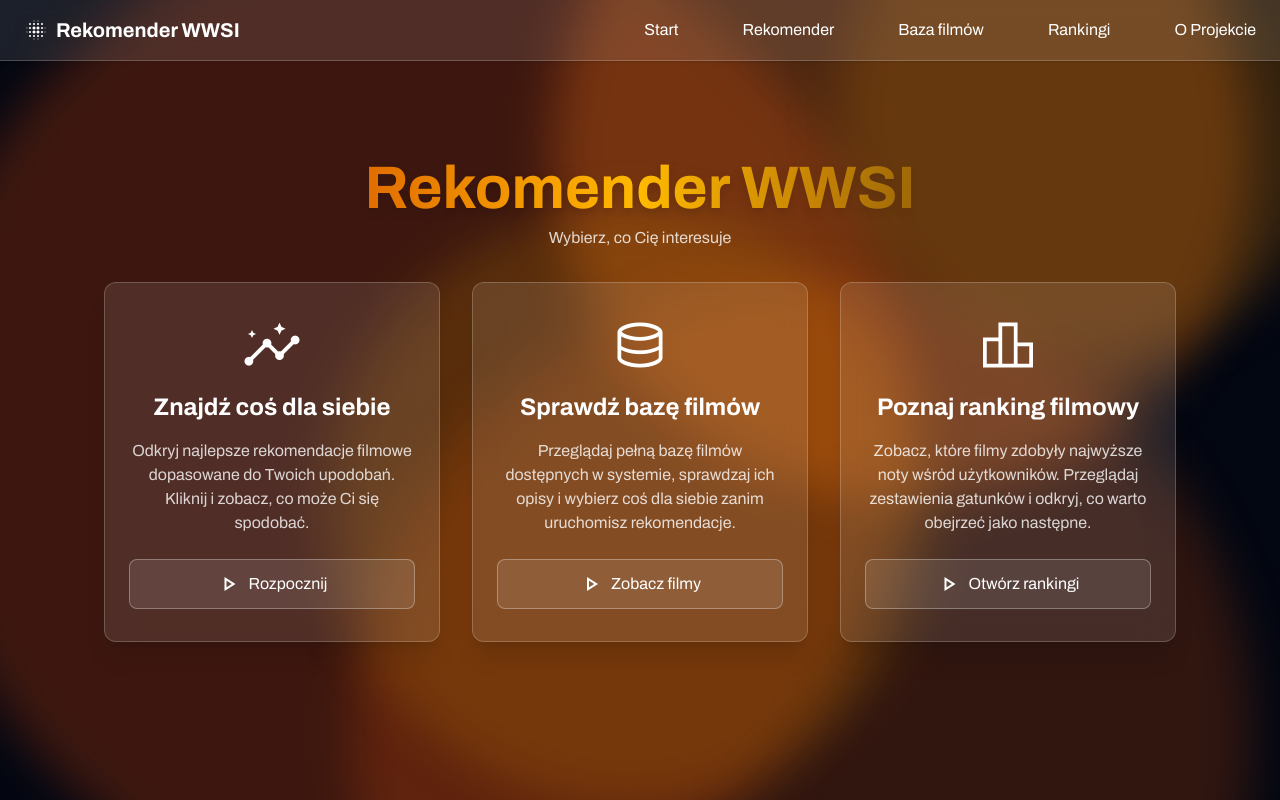
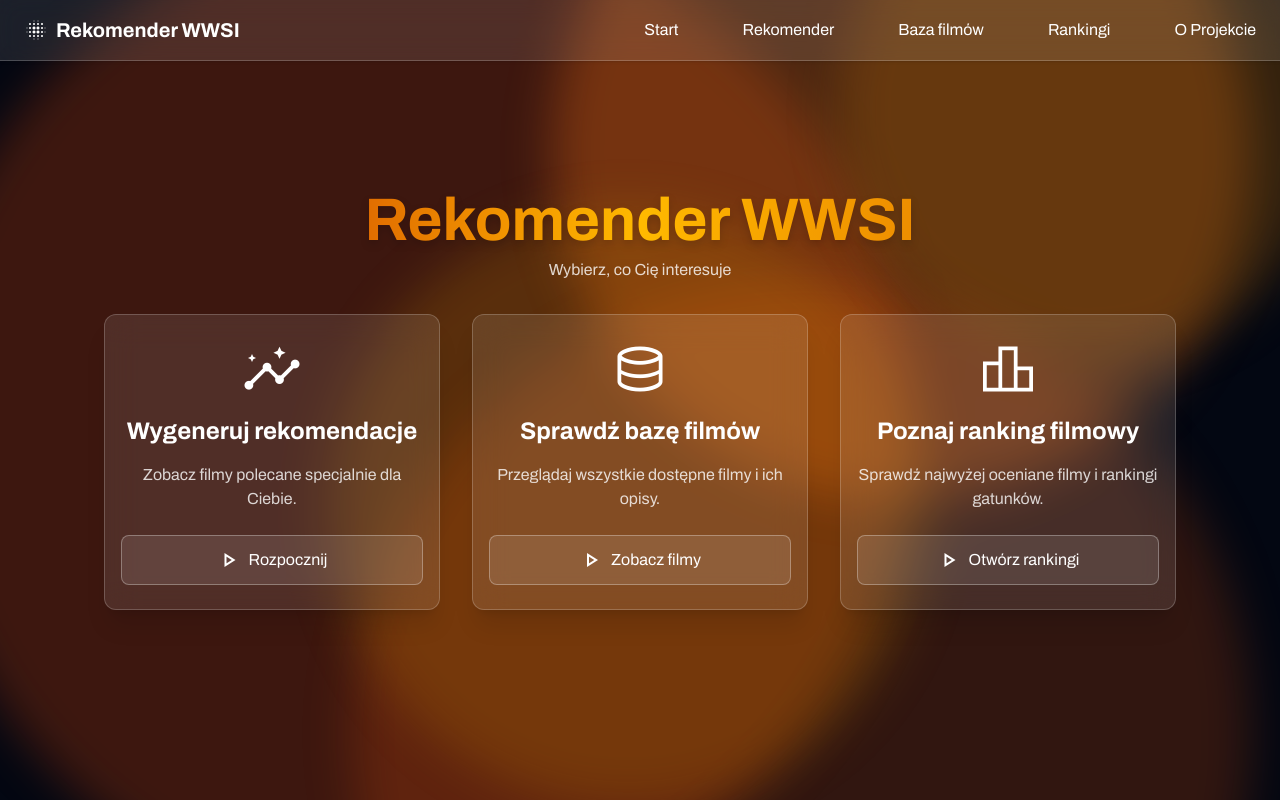
Before and after one commit to Swierszczykowaty/recommender-web, a Next.js app: page / in a window 1280 px wide. Built offline with nearby package versions, Linux system fonts and the light colour scheme; a web font is replaced by a local one.

Commit message:
[FIX] - Rankings Card, Hero Card

```diff
--- a/src/app/rankings/page.tsx
+++ b/src/app/rankings/page.tsx
@@ -1,7 +1,7 @@
 // src/app/rankings/page.tsx
 import Container from "@/components/global/Container";
 import Title from "@/components/global/Title";
-import HeroBox from "@/components/hero/Hero_box";
+import RankingCard from "@/components/rankings/RankingCard";
 
 export const RANKING_TYPES = [
   { key: "rating", label: "Najlepiej oceniane" },
@@ -13,7 +13,7 @@ export type RankingType = (typeof RANKING_TYPES)[number]["key"];
 
 export default function RankingsIndex() {
   return (
-    <section className="relative min-h-screen flex item-start md:items-center justify-center overflow-hidden pt-32 md:pt-0 mb-10 md:mb-0">
+    <section className="relative min-h-screen flex item-start lg:items-center justify-center overflow-hidden pt-32 lg:pt-0 mb-10 lg:mb-0">
       <Container>
         <div className="relative flex flex-col items-center z-10 w-full mx-auto">
           <Title
@@ -24,23 +24,22 @@ export default function RankingsIndex() {
           >
             Baza rankingów
           </Title>
-
-          <div className="relative z-10 flex flex-col md:flex-row items-stretch justify-center gap-6 md:gap-8 w-full max-w-6xl mt-8">
-            <HeroBox
+          <div className="relative z-10 flex flex-col lg:flex-none lg:grid lg:grid-cols-3 items-stretch justify-center gap-6 lg:gap-8 w-full max-w-6xl mt-8">
+            <RankingCard
               href="/rankings/rating"
               icon="diamond_shine"
               title="Najlepiej oceniane"
               description="Zobacz filmy z najwyższą średnią oceną."
               buttonText="Sprawdź"
             />
-            <HeroBox
+            <RankingCard
               href="/rankings/votes"
               icon="how_to_vote"
               title="Najwięcej głosów"
               description="Sprawdź, które tytuły zebrały najwięcej opinii."
               buttonText="Sprawdź"
             />
-            <HeroBox
+            <RankingCard
               href="/rankings/revenue"
               icon="attach_money"
               title="Największy zysk"
--- a/src/components/hero/Hero.tsx
+++ b/src/components/hero/Hero.tsx
@@ -2,10 +2,12 @@
 
 import Title from "@/components/global/Title";
 import Container from "@/components/global/Container";
-import HeroBox from "@/components/hero/Hero_box";
 import React from "react";
-
-
+import HeroCard from "@/components/rankings/RankingCard";
+const handleOpenRanking = () => {
+  // Tutaj możesz dodać logikę, np. przekierowanie na inną stronę
+  alert("Przycisk rankingu został kliknięty!");
+};
 export default function Hero() {
   return (
     <section className="relative min-h-screen flex item-start md:items-center justify-center overflow-hidden pt-32 md:pt-0 mb-10 md:mb-0">
@@ -16,40 +18,36 @@ export default function Hero() {
               subtitle="Wybierz, co Cię interesuje"
               gradientFrom="from-orange-700"
               gradientVia="via-amber-400"
-              gradientTo="to-amber-570"
+              gradientTo="to-amber-600"
             >
               Rekomender WWSI
             </Title>
           </div>
 
-          <div className="relative z-10 flex flex-col md:flex-row items-stretch justify-center gap-6 md:gap-8 w-full max-w-6xl mt-8">
-            {/* Box 1 */}
-            <HeroBox
+          <div className="relative z-10 flex flex-col lg:flex-none lg:grid lg:grid-cols-3 items-stretch justify-center gap-6 lg:gap-8 w-full max-w-6xl mt-8">
+            <HeroCard
               href="/recommender"
               icon="insights"
-              title="Znajdź coś dla siebie"
-              description="Odkryj najlepsze rekomendacje filmowe dopasowane do Twoich upodobań. Kliknij i zobacz, co może Ci się spodobać."
+              title="Wygeneruj rekomendacje"
+              description="Zobacz filmy polecane specjalnie dla Ciebie."
               buttonText="Rozpocznij"
             />
-            {/* Box 2 */}
-            <HeroBox
+
+            <HeroCard
               href="/movies"
               icon="database"
               title="Sprawdź bazę filmów"
-              description="Przeglądaj pełną bazę filmów dostępnych w systemie, sprawdzaj
-                  ich opisy i wybierz coś dla siebie zanim uruchomisz
-                  rekomendacje."
+              description="Przeglądaj wszystkie dostępne filmy i ich opisy."
               buttonText="Zobacz filmy"
             />
-                        <HeroBox
-href="/rankings"
-icon="leaderboard"
-title="Poznaj ranking filmowy"
-description="Zobacz, które filmy zdobyły najwyższe noty wśród użytkowników. Przeglądaj zestawienia gatunków i odkryj, co warto obejrzeć jako następne."
-buttonText="Otwórz rankingi"
 
+            <HeroCard
+              href="/rankings"
+              icon="leaderboard"
+              title="Poznaj ranking filmowy"
+              description="Sprawdź najwyżej oceniane filmy i rankingi gatunków."
+              buttonText="Otwórz rankingi"
             />
-
           </div>
         </div>
       </Container>
--- /dev/null
+++ b/src/components/hero/HeroCard.tsx
@@ -0,0 +1,100 @@
+"use client";
+
+import React, { useState } from "react";
+import { motion, AnimatePresence, Variants } from "framer-motion";
+import Link from "next/link";
+import Icon from "@/components/global/Icon"; // Zakładam, że ścieżka się zgadza
+
+interface HeroCardProps {
+  icon: string;
+  title: string;
+  description: string;
+  buttonText: string;
+  href?: string; // Dodajemy opcjonalny link
+  onButtonClick?: () => void; // Nadal można obsłużyć kliknięcie po swojemu
+}
+
+const HeroCard: React.FC<HeroCardProps> = ({
+  icon,
+  title,
+  description,
+  buttonText,
+  href,
+  onButtonClick,
+}) => {
+  const [isHovered, setIsHovered] = useState(false);
+
+  const backgroundContentVariants: Variants = {
+    rest: { filter: "blur(0px)", scale: 1 },
+    hover: { filter: "blur(8px)", scale: 0.95 },
+  };
+
+  const foregroundContentVariants: Variants = {
+    hidden: { opacity: 0 },
+    visible: { opacity: 1, transition: { delay: 0.1 } },
+  };
+
+  // Renderujemy button jako <a> jeśli href, w innym przypadku normalny <button>
+const ButtonElement = href
+  ? ({ children }: { children: React.ReactNode }) => (
+      <Link
+        href={href}
+        className="flex items-center justify-center w-full gap-3 px-4 py-3 font-semibold text-white transition-colors duration-300 border border-white/40 rounded-lg hover:bg-white/10"
+        onClick={onButtonClick}
+      >
+        <span>▶</span>
+        {children}
+      </Link>
+    )
+  : ({ children }: { children: React.ReactNode }) => (
+      <button
+        onClick={onButtonClick}
+        className="flex items-center justify-center w-full gap-3 px-4 py-3 font-semibold text-white transition-colors duration-300 border border-white/40 rounded-lg hover:bg-white/10"
+      >
+        <span>▶</span>
+        {children}
+      </button>
+    );
+
+
+  return (
+    <motion.div
+      onMouseEnter={() => setIsHovered(true)}
+      onMouseLeave={() => setIsHovered(false)}
+      className="relative w-full max-w- p-8 overflow-hidden text-center text-white transition-colors duration-300 bg-white/10 backdrop-blur-lg border border-white/20 rounded-xl hover:bg-gray-950/20"
+      style={{ height: "320px" }}
+    >
+      {/* Tło: ikona i tytuł */}
+      <motion.div
+        className="flex flex-col items-center justify-center h-full"
+        variants={backgroundContentVariants}
+        animate={isHovered ? "hover" : "rest"}
+        transition={{ duration: 0.4, ease: "easeInOut" }}
+      >
+        <Icon icon={icon} className="mb-4 text-white" style={{ fontSize: "60px" }} />
+        <h2 className="text-3xl font-bold">{title}</h2>
+      </motion.div>
+
+      {/* Warstwa na wierzchu: opis i przycisk */}
+      <AnimatePresence>
+        {isHovered && (
+          <motion.div
+            className="absolute inset-0 flex flex-col items-center justify-center p-8"
+            variants={foregroundContentVariants}
+            initial="hidden"
+            animate="visible"
+            exit="hidden"
+            transition={{ duration: 0.4, ease: "easeInOut" }}
+          >
+            <p className="mb-6">{description}</p>
+            <ButtonElement>
+              {buttonText}
+            </ButtonElement>
+          </motion.div>
+        )}
+      </AnimatePresence>
+    </motion.div>
+  );
+};
+
+export default HeroCard;
--- a/src/components/hero/Hero_box.tsx
+++ /dev/null
@@ -1,46 +0,0 @@
-"use client";
-import Link from "next/link";
-import { motion } from "framer-motion";
-import Icon from "@/components/global/Icon"; // zakładam, że tu masz swój komponent Icon
-
-type HeroBoxProps = {
-  href: string;
-  icon: string; // zamiast ReactElement, używamy nazwę ikony
-  title: string;
-  description: string;
-  buttonText: string;
-  buttonIcon?: string; // dodatkowa opcjonalna ikona przycisku
-};
-
-export default function HeroBox({
-  href,
-  icon,
-  title,
-  description,
-  buttonText,
-  buttonIcon = "play_arrow", // domyślna ikona przycisku
-}: HeroBoxProps) {
-  return (
-    <motion.div
-      initial={{ opacity: 0, y: 10 }}
-      animate={{ opacity: 1, y: 0 }}
-      transition={{ duration: 0.4, ease: "easeOut" }}
-      className="w-full h-full"
-    >
-      <Link
-        href={href}
-        className="group flex-1 min-h-[300px] h-full flex flex-col justify-between bg-white/10 backdrop-blur-lg border border-white/20 rounded-xl px-6 py-8 text-center shadow-xl transition hover:bg-white/20 duration-300"
-      >
-        <div className="flex flex-col">
-          <Icon icon={icon} className="mb-4 text-white" style={{ fontSize: '60px' }} />
-          <h1 className="text-2xl font-bold mb-4 text-white">{title}</h1>
-          <p className="text-white/80 text-base mb-6">{description}</p>
-        </div>
-        <div className="inline-flex items-center justify-center gap-2 text-white border border-white/30 rounded-lg px-6 py-3 bg-white/10 hover:bg-white/20 transition duration-300">
-          <Icon icon={buttonIcon} className="text-white text-xl" />
-          {buttonText}
-        </div>
-      </Link>
-    </motion.div>
-  );
-}
--- a/src/components/rankings/RankingCard.tsx
+++ b/src/components/rankings/RankingCard.tsx
@@ -1,35 +1,45 @@
-// src/components/rankings/RankingCard.tsx
-import Link from 'next/link';
-import Icon from '@/components/global/Icon';
+"use client";
+import Link from "next/link";
+import { motion } from "framer-motion";
+import Icon from "@/components/global/Icon"; // zakładam, że tu masz swój komponent Icon
 
-interface RankingCardProps {
-  icon: string;
+type HeroBoxProps = {
+  href: string;
+  icon: string; // zamiast ReactElement, używamy nazwę ikony
   title: string;
   description: string;
-  href: string;
-}
+  buttonText: string;
+  buttonIcon?: string; // dodatkowa opcjonalna ikona przycisku
+};
 
-export default function RankingCard({
+export default function HeroBox({
+  href,
   icon,
   title,
   description,
-  href,
-}: RankingCardProps) {
+  buttonText,
+  buttonIcon = "play_arrow", // domyślna ikona przycisku
+}: HeroBoxProps) {
   return (
-    <Link
-      href={href}
-      className="group min-w-[280px] bg-white/20 border border-white/30 rounded-xl backdrop-blur-md p-6 flex flex-col items-center text-center hover:bg-white/20 transition"
+    <motion.div
+      initial={{ opacity: 0, y: 10 }}
+      animate={{ opacity: 1, y: 0 }}
+      transition={{ duration: 0.4, ease: "easeOut" }}
     >
-      <Icon
-        icon={icon}
-        className="mb-4 text-white group-hover:scale-110 transition-transform"
-        style={{ fontSize: '60px' }}
-      />
-      <h2 className="text-2xl font-semibold mb-2 text-white">{title}</h2>
-      <p className="text-white/80 mb-6">{description}</p>
-      <span className="mt-auto inline-block px-5 py-2 bg-white/20 group-hover:bg-white/30 border border-white/30 rounded text-white font-medium transition">
-        Sprawdź
-      </span>
-    </Link>
+      <Link
+        href={href}
+        className="group flex-1 h-full flex flex-col justify-between items-center bg-white/10 backdrop-blur-lg border border-white/20 rounded-xl px-4 py-6 text-center shadow-xl transition hover:bg-white/20 duration-300"
+      >
+        <div className="flex flex-col">
+          <Icon icon={icon} className="mb-4 text-white" style={{ fontSize: '60px' }} />
+          <h1 className="text-2xl font-bold mb-4 text-white">{title}</h1>
+          <p className="text-white/80 text-base mb-6">{description}</p>
+        </div>
+        <div className="flex items-center justify-center w-full max-w-md gap-2 text-white border border-white/30 rounded-lg px-6 py-3 bg-white/10 hover:bg-white/20 transition duration-300">
+          <Icon icon={buttonIcon} className="text-white text-xl " />
+          {buttonText}
+        </div>
+      </Link>
+    </motion.div>
   );
 }
```
Also changed, not shown: src/components/rankings/MovieRankingList.tsx (+8 -10 lines).
